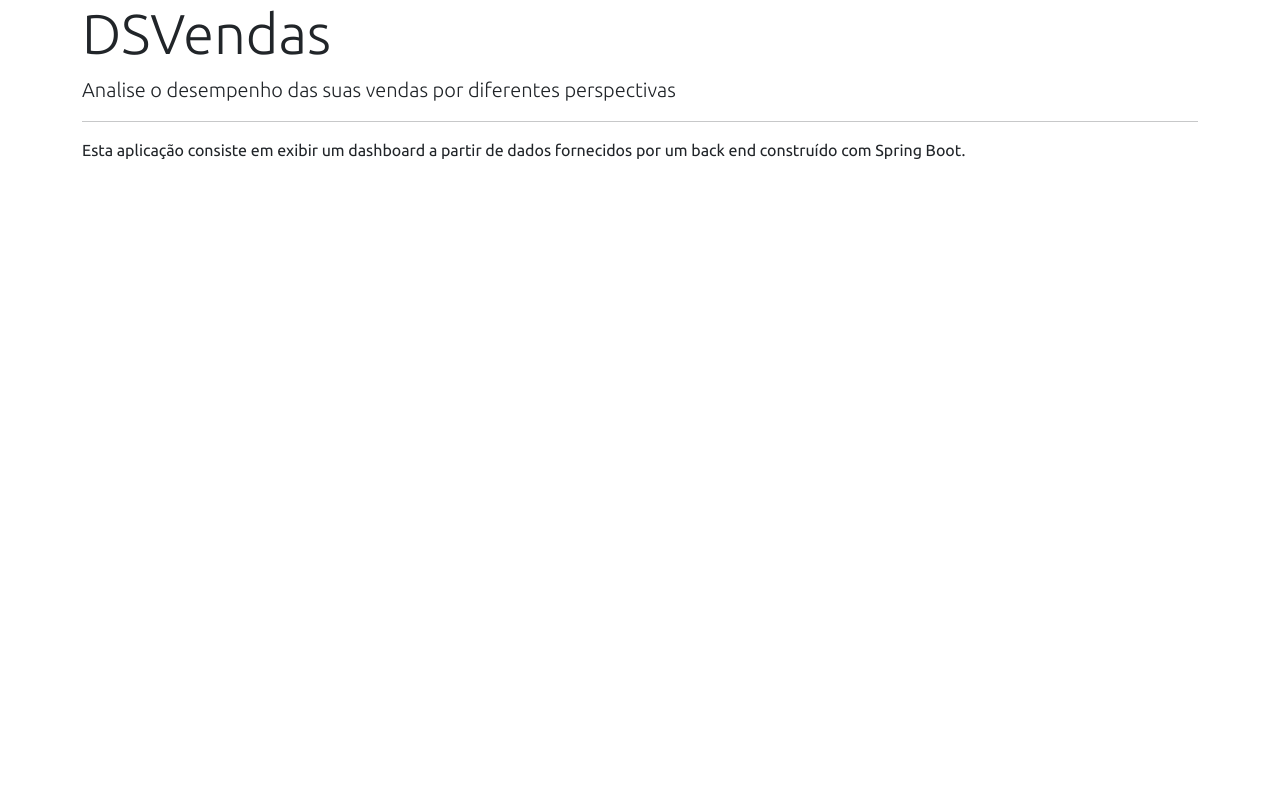
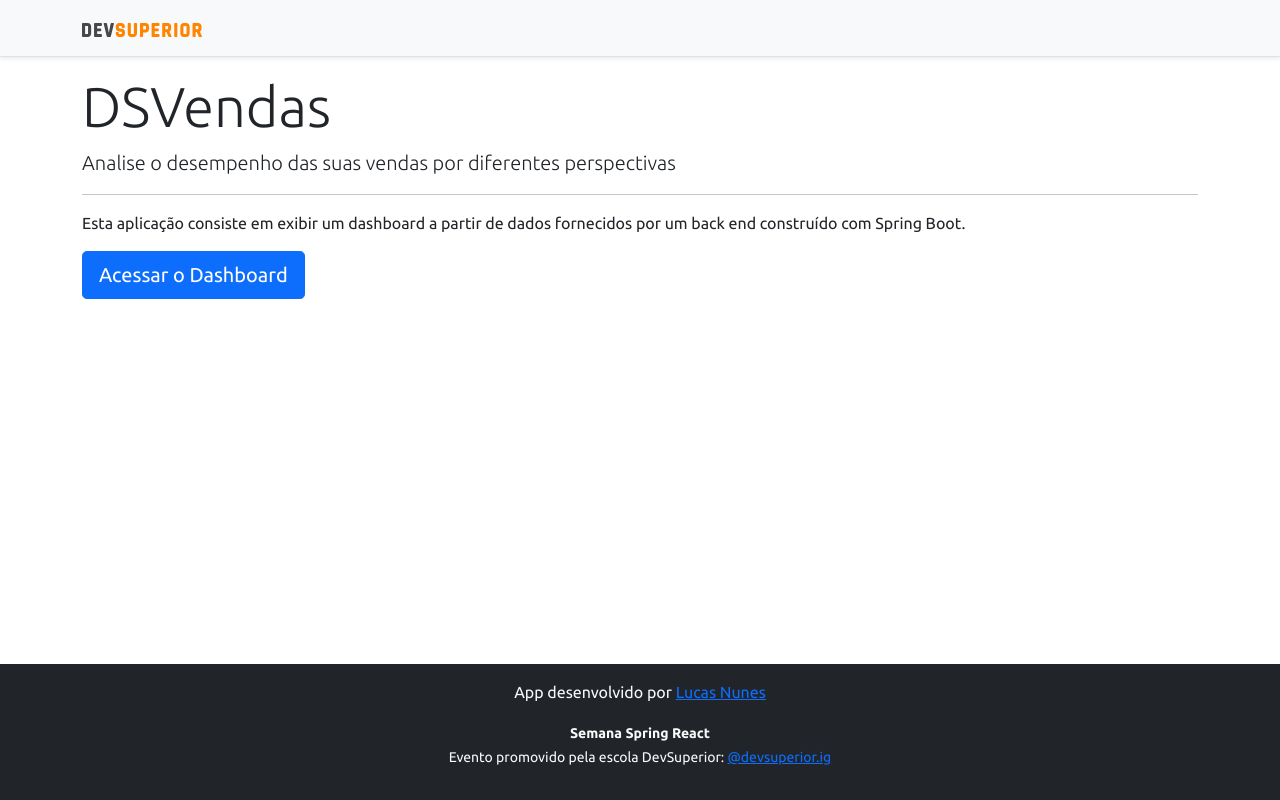
Before and after one commit to llnunes/projeto-sds5, a React (Create React App) app in the folder frontend/: page / in a window 1280 px wide. Built offline with nearby package versions, Linux system fonts and the light colour scheme.

Commit message:
Home, navigation

```diff
--- a/frontend/src/components/Navbar/index.tsx
+++ b/frontend/src/components/Navbar/index.tsx
@@ -1,16 +1,19 @@
 
 import ImgDsDark from 'assets/img/ds-dark.svg';
+import { Link } from 'react-router-dom';
 
 function Navbar() {
     return (
         <div className="d-flex flex-column flex-md-row align-items-center p-3 px-md-4 mb-3 bg-light border-bottom shadow-sm">
             <div className="container">
-            <nav className="my-2 my-md-0 mr-md-3">
-                <img src={ImgDsDark} alt="DevSuperior" width="120" />
-            </nav>
+                <nav className="my-2 my-md-0 mr-md-3">
+                    <Link to="/" >
+                        <img src={ImgDsDark} alt="DevSuperior" width="120" />
+                    </Link>
+                </nav>
             </div>
         </div>
     );
-  }
+}
 
-  export default Navbar;
+export default Navbar;
--- a/frontend/src/pages/Home/index.tsx
+++ b/frontend/src/pages/Home/index.tsx
@@ -1,13 +1,22 @@
+import Footer from "components/Footer";
+import Navbar from "components/Navbar";
+import { Link } from "react-router-dom";
+
 function Home() {
     return (
+        <>
+            <Navbar />
             <div className="container">
                 <div className="jumbotron">
                     <h1 className="display-4">DSVendas</h1>
                     <p className="lead">Analise o desempenho das suas vendas por diferentes perspectivas</p>
                     <hr />
                     <p>Esta aplicação consiste em exibir um dashboard a partir de dados fornecidos por um back end construído com Spring Boot.</p>
+                    <Link to="/dashboard" className="btn btn-primary btn-lg"> Acessar o Dashboard</Link>
                 </div>
             </div>
+            <Footer />
+        </>
     );
 }
 
```
Lines whose indentation alone changed are shown as unchanged.
